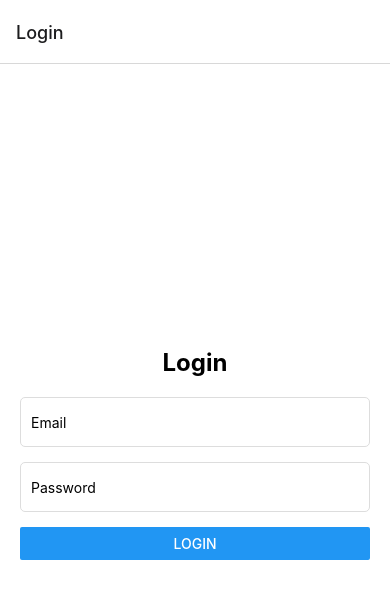
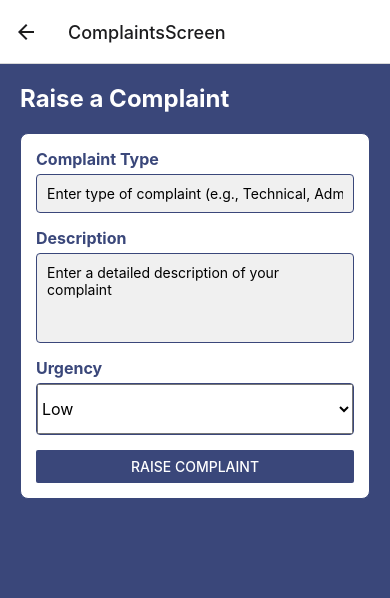
Before and after one commit to rujutamedhi/face_recognition, a React Native app: screen /ComplaintsScreen in a window 390 px wide. Before the commit this address had no page. Shown: the top 598 px of the page. Built offline with nearby package versions, Linux system fonts and the light colour scheme.

Commit message:
Added ComplainsScreen.js
Added ComplainsScreen.js in screens

```diff
--- a/navigation/AppNavigator.js
+++ b/navigation/AppNavigator.js
@@ -5,6 +5,7 @@ import { createStackNavigator } from '@react-navigation/stack';
 import LoginScreen from '../screens/LoginScreen'; // Adjust path as necessary
 import CheckTimetable from '../screens/Check_timetable'; // Adjust path as necessary
 import DashboardScreen from '../screens/DashboardScreen'; // Ensure correct component name
+import ComplaintsScreen from '../screens/ComplaintsScreen'; // Ensure the path is correct
 
 const Stack = createStackNavigator();
 
@@ -15,6 +16,7 @@ const linking = {
       Login: 'login',
       CheckTimetable: 'checktimetable',
       DashboardScreen: 'dashboardScreen',
+      ComplaintsScreen: 'complaintsScreen',
     },
   },
 };
@@ -25,6 +27,7 @@ const AppNavigator = () => (
       <Stack.Screen name="Login" component={LoginScreen} />
       <Stack.Screen name="CheckTimetable" component={CheckTimetable} />
       <Stack.Screen name="DashboardScreen" component={DashboardScreen} />
+      <Stack.Screen name="ComplaintsScreen" component={ComplaintsScreen} />
     </Stack.Navigator>
   </NavigationContainer>
 );
--- a/package.json
+++ b/package.json
@@ -10,6 +10,7 @@
   },
   "dependencies": {
     "@expo/metro-runtime": "~3.2.3",
+    "@react-native-picker/picker": "^2.7.7",
     "@react-navigation/native": "^6.1.18",
     "@react-navigation/stack": "^6.4.1",
     "expo": "^51.0.31",
--- /dev/null
+++ b/screens/ComplaintsScreen.js
@@ -0,0 +1,112 @@
+import React, { useState } from 'react';
+import { View, Text, StyleSheet, TextInput, Button, ScrollView, Picker } from 'react-native';
+
+const ComplaintsScreen = () => {
+  const [complaintType, setComplaintType] = useState('');
+  const [description, setDescription] = useState('');
+  const [urgency, setUrgency] = useState('Low'); // Default value
+
+  const handleSubmit = () => {
+    // Handle the complaint submission logic here
+    console.log('Complaint Type:', complaintType);
+    console.log('Description:', description);
+    console.log('Urgency:', urgency);
+  };
+
+  return (
+    <ScrollView style={styles.container}>
+      <Text style={styles.header}>Raise a Complaint</Text>
+
+      <View style={styles.formContainer}>
+        <Text style={styles.label}>Complaint Type</Text>
+        <TextInput
+          style={styles.input}
+          placeholder="Enter type of complaint (e.g., Technical, Administrative)"
+          value={complaintType}
+          onChangeText={setComplaintType}
+        />
+
+        <Text style={styles.label}>Description</Text>
+        <TextInput
+          style={styles.textArea}
+          placeholder="Enter a detailed description of your complaint"
+          value={description}
+          onChangeText={setDescription}
+          multiline
+          numberOfLines={4}
+        />
+
+        <Text style={styles.label}>Urgency</Text>
+        <View style={styles.pickerContainer}>
+          <Picker
+            selectedValue={urgency}
+            style={styles.picker}
+            onValueChange={(itemValue) => setUrgency(itemValue)}
+          >
+            <Picker.Item label="Low" value="Low" />
+            <Picker.Item label="Medium" value="Medium" />
+            <Picker.Item label="High" value="High" />
+          </Picker>
+        </View>
+
+        <Button title="Raise Complaint" onPress={handleSubmit} color="#3a477a" />
+      </View>
+    </ScrollView>
+  );
+};
+
+const styles = StyleSheet.create({
+  container: {
+    flex: 1,
+    backgroundColor: '#3a477a',
+    padding: 20,
+  },
+  header: {
+    fontSize: 24,
+    fontWeight: 'bold',
+    color: 'white',
+    marginBottom: 20,
+  },
+  formContainer: {
+    backgroundColor: '#fff',
+    borderRadius: 8,
+    padding: 15,
+    borderWidth: 1,
+    borderColor: '#3a477a',
+  },
+  label: {
+    fontSize: 16,
+    fontWeight: 'bold',
+    color: '#3a477a',
+    marginBottom: 5,
+  },
+  input: {
+    backgroundColor: '#f0f0f0',
+    borderRadius: 4,
+    padding: 10,
+    marginBottom: 15,
+    borderWidth: 1,
+    borderColor: '#3a477a',
+  },
+  textArea: {
+    backgroundColor: '#f0f0f0',
+    borderRadius: 4,
+    padding: 10,
+    marginBottom: 15,
+    borderWidth: 1,
+    borderColor: '#3a477a',
+  },
+  pickerContainer: {
+    backgroundColor: '#f0f0f0',
+    borderRadius: 4,
+    borderWidth: 1,
+    borderColor: '#3a477a',
+    marginBottom: 15,
+  },
+  picker: {
+    height: 50,
+    width: '100%',
+  },
+});
+
+export default ComplaintsScreen;
```
Also changed, not shown: 2 other files (tests, documents, lock files or other folders).
